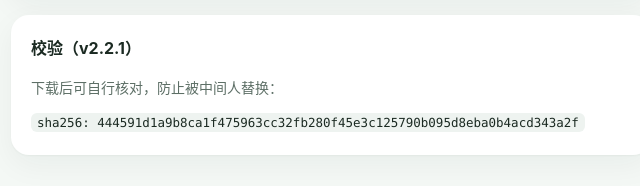
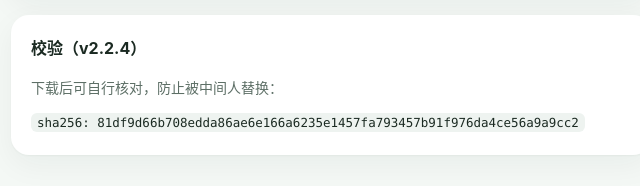
Before and after one commit to zhaodebing/lingxi-jump, a website: page docs/index.html in a window 1280 px wide. Shown: the part 1898-2084 px from the top of the page, 309-949 px from the left. Drawn offline with Linux system fonts and the light colour scheme.

```diff
--- a/docs/index.html
+++ b/docs/index.html
@@ -88,7 +88,7 @@
     <a class="btn btn-primary" href="https://github.com/zhaodebing/lingxi-jump/releases/latest">下载 APK</a>
     <a class="btn btn-ghost" href="https://github.com/zhaodebing/lingxi-jump">查看源码</a>
   </div>
-  <p class="meta">v2.2.1 · 4.9 MB · Android 8.0+ · 无需 root</p>
+  <p class="meta">v2.2.4 · 4.9 MB · Android 8.0+ · 无需 root</p>
 
   <div class="card">
     <h2>判断依据：屏幕上有广告，才动手</h2>
@@ -141,9 +141,9 @@
   </div>
 
   <div class="card">
-    <h2>校验（v2.2.1）</h2>
+    <h2>校验（v2.2.4）</h2>
     <p style="color:var(--sub);font-size:14px;margin:0 0 8px">下载后可自行核对，防止被中间人替换：</p>
-    <code>sha256: 444591d1a9b8ca1f475963cc32fb280f45e3c125790b095d8eba0b4acd343a2f</code>
+    <code>sha256: 81df9d66b708edda86ae6e166a6235e1457fa793457b91f976da4ce56a9a9cc2</code>
   </div>
 
   <footer>
```
Also changed, not shown: README.md.
